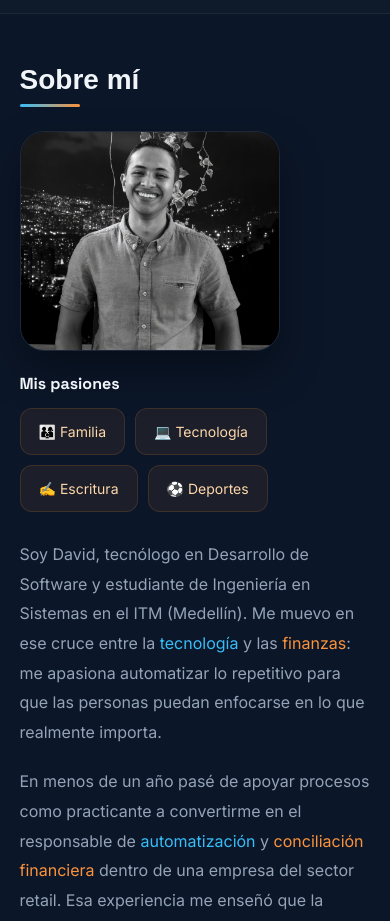
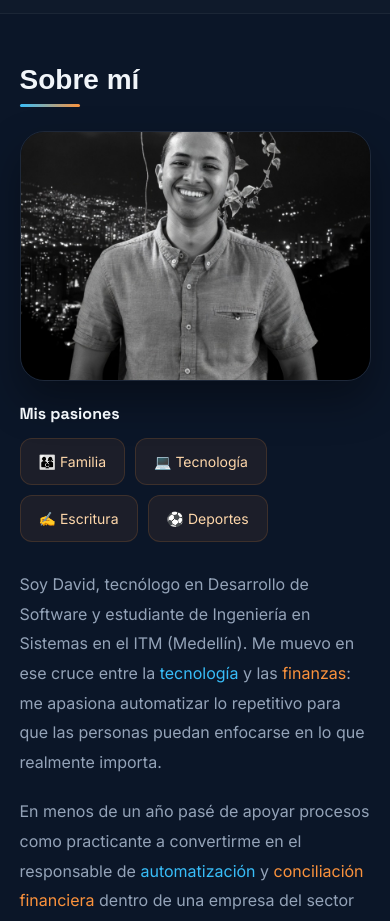
Before and after one commit to DavidMR03/Portafolio-Web, a React (Vite) app: page / in a window 390 px wide. Shown: the part 3780-4701 px from the top of the page. Built offline with nearby package versions, Linux system fonts and the light colour scheme.

Commit message:
Actualización Estilos v2

```diff
--- a/src/styles/globals.css
+++ b/src/styles/globals.css
@@ -220,8 +220,8 @@ a:hover { text-decoration: underline; }
   .exp-card { padding: 20px 18px; }
 
   .about-image {
-    height: 220px;
-    width: 260px;
+    height: 250px;
+    max-width: 100%;
   }
 
   .about-grid {
```
